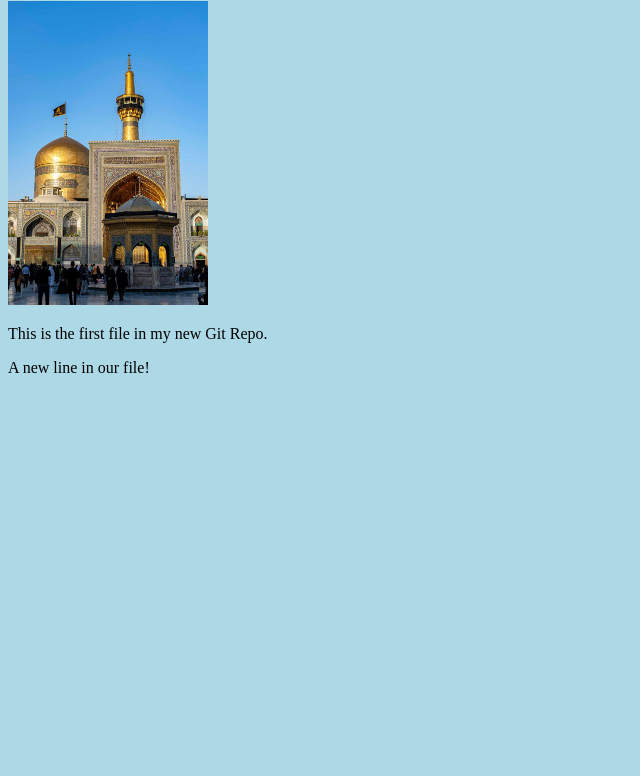
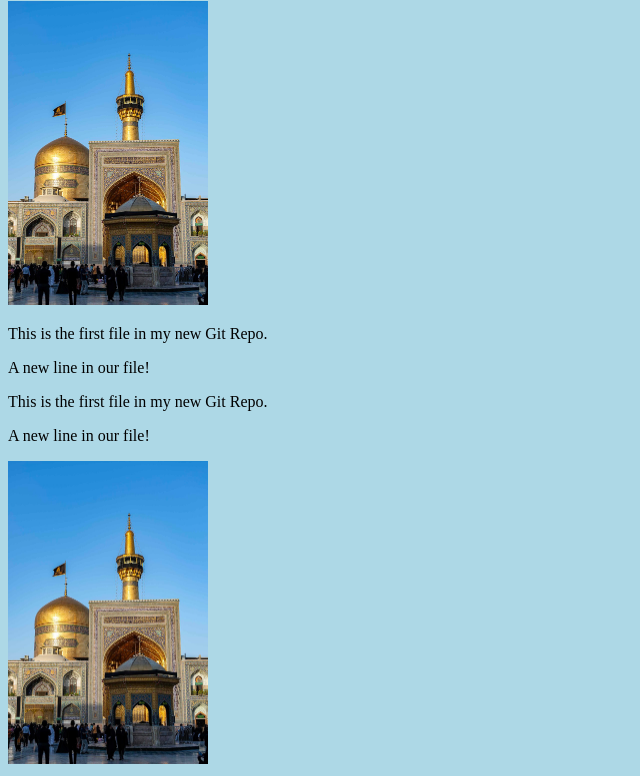
Before and after one commit to AliSafa/hello-world, a plain HTML site: page index.html in a window 1280 px wide. Shown: the part 79-855 px from the top of the page, without its empty margins (0-640 px from the left). Before the commit the page ends 800 px from the top, so only its background shows below. Drawn offline with Linux system fonts and the light colour scheme.

Commit message:
added new image

```diff
--- a/index.html
+++ b/index.html
@@ -12,6 +12,9 @@
     <div><img src="img_hello_world.jpg" alt="Hello World from Space" style="width:200px;max-width:960px"></div>
     <p>This is the first file in my new Git Repo.</p>
     <p>A new line in our file!</p>
+    <p>This is the first file in my new Git Repo.</p>
+    <p>A new line in our file!</p>
+    <div><img src="img_hello_world.jpg" alt="Hello World from Space" style="width:200px;max-width:960px"></div>
 
 </body>
 
```
